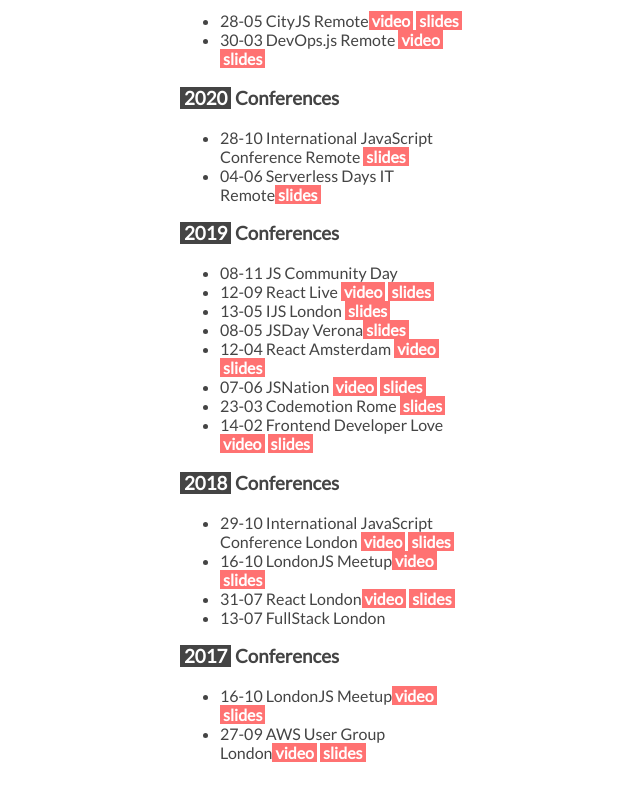
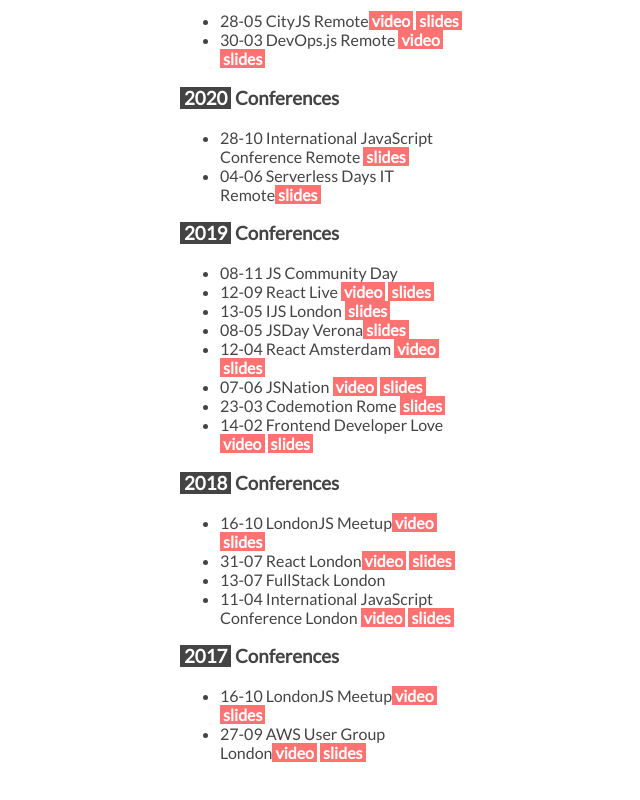
Before and after one commit to maxgallo/maxgallo.io, a plain HTML site: page docs/index.html in a window 1280 px wide. Shown: the part 712-1512 px from the top of the page, without its empty margins (310-950 px from the left). Drawn offline with Linux system fonts and the light colour scheme.

Commit message:
fix: date issue

```diff
--- a/docs/index.html
+++ b/docs/index.html
@@ -104,10 +104,10 @@
             </ul>
             <h3> <span class="reverse">2018</span> Conferences</h3>
             <ul>
-                <li>29-10 International JavaScript Conference London <a href="https://www.youtube.com/watch?v=LKyCJB27oNM&list=PLkcsUqF6SDaCrEXrQXtfS5u4jGv1smogT&index=2" target="_blank">video</a> <a href="https://github.com/maxgallo/talk-you-dont-know-mobx-state-tree" target="_blank">slides</a></li>
                 <li>16-10 LondonJS Meetup<a href="https://www.youtube.com/watch?v=9TBCmCN82w0&list=PLkcsUqF6SDaCrEXrQXtfS5u4jGv1smogT&index=6" target="_blank">video</a> <a href="https://github.com/maxgallo/talk-rxjs-mobx" target="_blank">slides</a></li>
                 <li>31-07 React London<a href="https://www.youtube.com/watch?v=sYEFM0HWa9I&list=PLkcsUqF6SDaCrEXrQXtfS5u4jGv1smogT&index=10" target="_blank">video</a> <a href="https://github.com/maxgallo/talk-rxjs-mobx" target="_blank">slides</a></li>
                 <li>13-07 FullStack London</li>
+                <li>11-04 International JavaScript Conference London <a href="https://www.youtube.com/watch?v=LKyCJB27oNM&list=PLkcsUqF6SDaCrEXrQXtfS5u4jGv1smogT&index=2" target="_blank">video</a> <a href="https://github.com/maxgallo/talk-you-dont-know-mobx-state-tree" target="_blank">slides</a></li>
             </ul>
             <h3> <span class="reverse">2017</span> Conferences</h3>
 
```
Also changed, not shown: index.html (+1 -1 lines).
